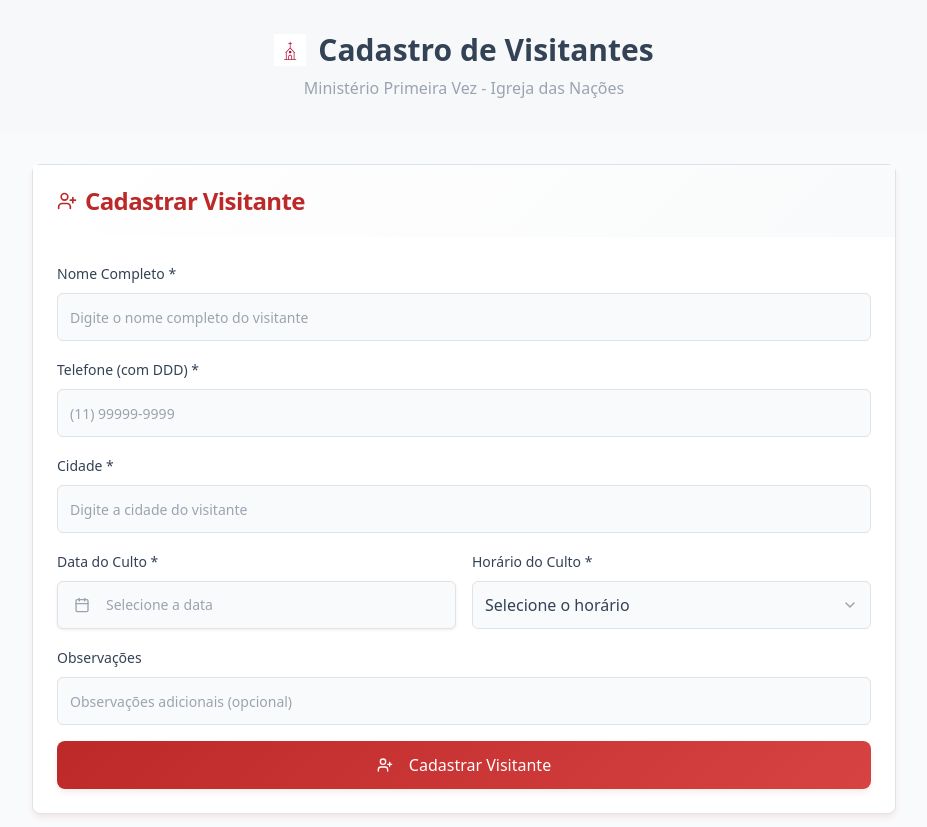
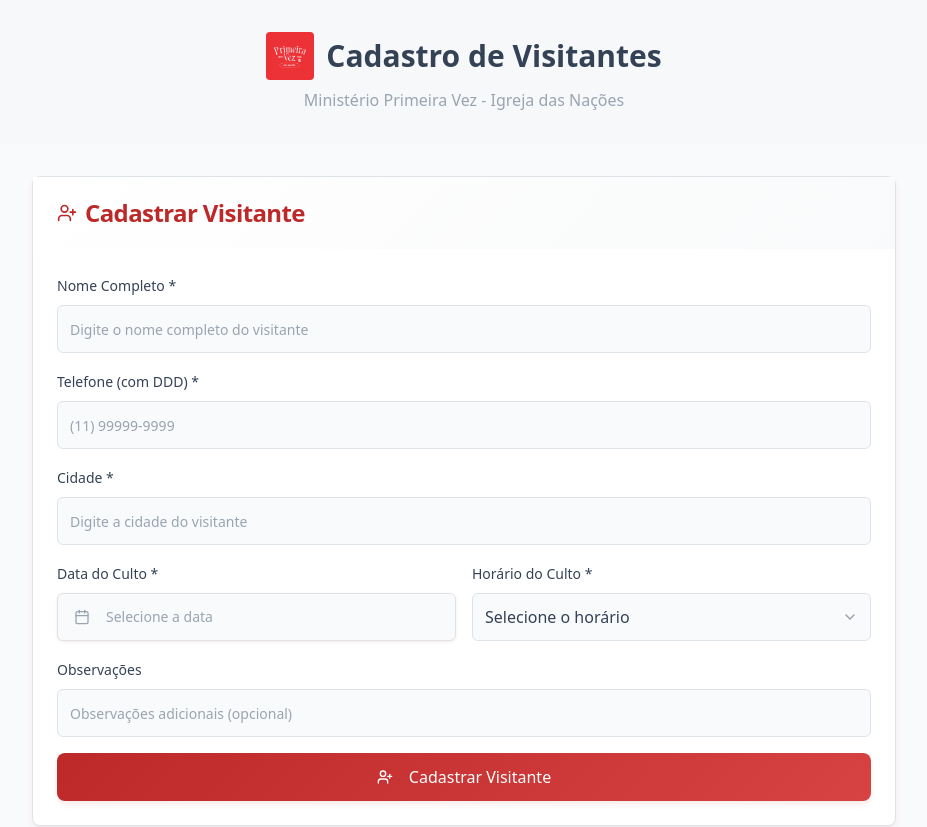
Before and after one commit to guilhermetopanotimezari/cult-guest-log, a React (Vite) app: page / in a window 1280 px wide. Shown: the top 827 px of the page, without its empty margins (176-1103 px from the left). Built offline with nearby package versions, Linux system fonts and the light colour scheme.

Commit message:
Update icons and branding
Updated the main and PWA icons to match the provided image. Also updated the subtitle text to "Ministério Primeira Vez - Igreja das Nações".

```diff
--- a/index.html
+++ b/index.html
@@ -19,7 +19,7 @@
     <!-- PWA Configuration -->
     <link rel="manifest" href="/manifest.json" />
     <meta name="theme-color" content="#b91c1c" />
-    <link rel="apple-touch-icon" href="/icon-192x192-red.png" />
+    <link rel="apple-touch-icon" href="/lovable-uploads/dc3dad7d-7aa9-4cb0-af27-7a066372662e.png" />
     <meta name="apple-mobile-web-app-capable" content="yes" />
     <meta name="apple-mobile-web-app-status-bar-style" content="default" />
     <meta name="apple-mobile-web-app-title" content="Visitantes Igreja" />
--- a/src/pages/Index.tsx
+++ b/src/pages/Index.tsx
@@ -3,7 +3,7 @@ import { VisitorForm } from '@/components/VisitorForm';
 import { VisitorList } from '@/components/VisitorList';
 import { Visitor, VisitorFormData } from '@/types/visitor';
 import churchHeader from '@/assets/church-header.jpg';
-import igrejaIcon from '@/assets/igreja-icon.png';
+// import igrejaIcon from '@/assets/igreja-icon.png';
 
 const Index = () => {
   const [visitors, setVisitors] = useState<Visitor[]>([]);
@@ -45,7 +45,7 @@ const Index = () => {
       <div className="bg-muted/30 py-8">
         <div className="container mx-auto px-4 text-center">
           <div className="flex items-center justify-center gap-3 mb-2">
-            <img src={igrejaIcon} alt="Igreja" className="h-8 w-8" />
+            <img src="/lovable-uploads/dc3dad7d-7aa9-4cb0-af27-7a066372662e.png" alt="Primeira Vez - Igreja das Nações" className="h-12 w-12 rounded" />
             <h1 className="text-2xl sm:text-3xl font-bold text-foreground">
               Cadastro de Visitantes
             </h1>
```
Also changed, not shown: public/lovable-uploads/dc3dad7d-7aa9-4cb0-af27-7a066372662e.png (added), public/manifest.json.
